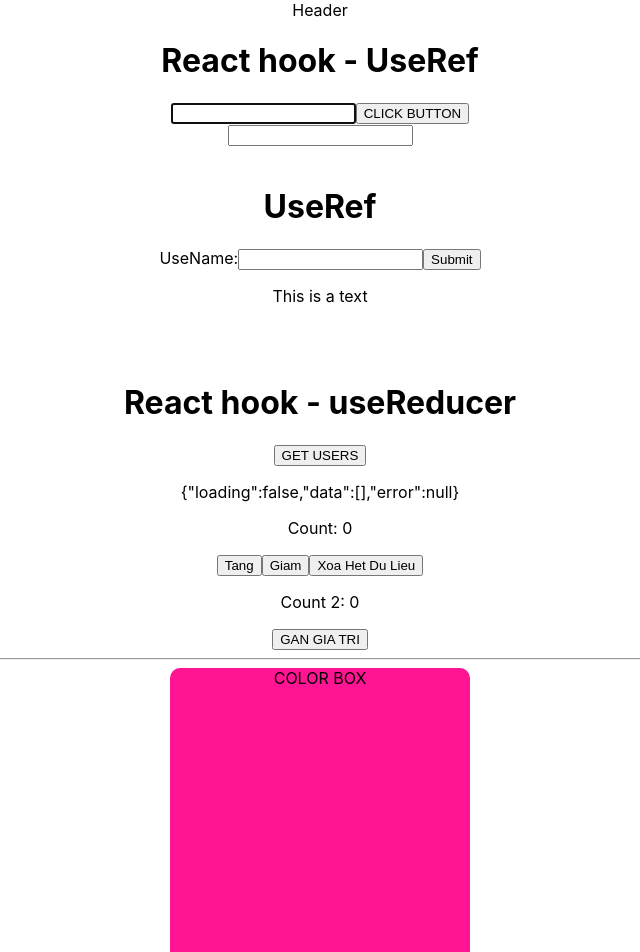
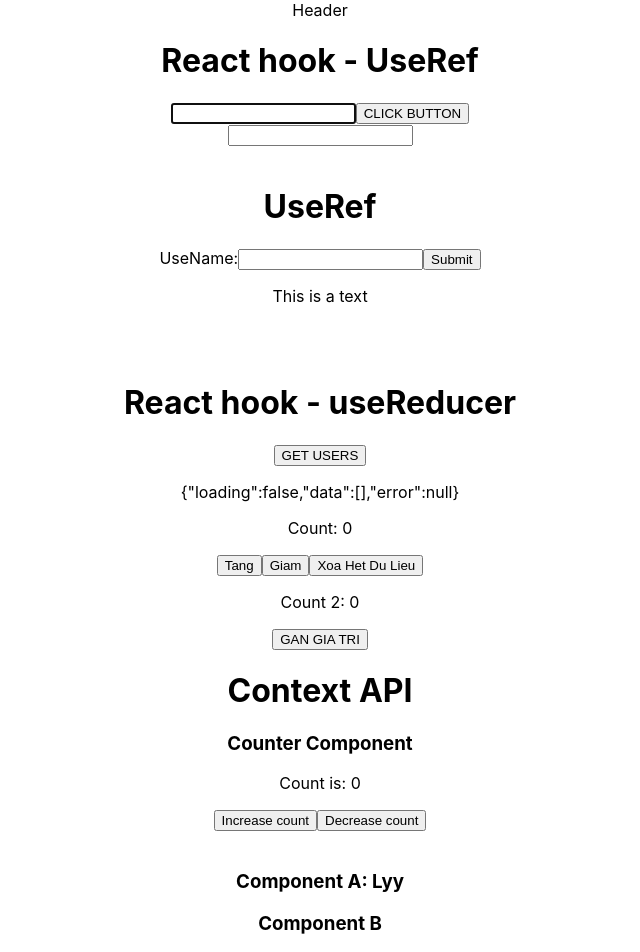
Before and after one commit to ThaoLyyy/-react-training, a React (Create React App) app in the folder example/: page / in a window 1280 px wide. Shown: the top 952 px of the page, without its empty margins (320-960 px from the left). Built offline with nearby package versions, Linux system fonts and the light colour scheme; no server answers.

Commit message:
example useContext

```diff
--- a/example/src/App.js
+++ b/example/src/App.js
@@ -22,6 +22,11 @@ import TodoForm from "./components/TodoForm";
 import PostList from "./components/PostList";
 import PostFilterForm from "./components/PostFiltersForm";
 import FocusInput from "./hooks-example/FocusInput";
+import ComponentA from "./components/ComponentA";
+import ComponentB from "./components/ComponentB";
+import MyCounter from "./components/MyCounter";
+import CounterContextProvider from "./contexts/CounterContext";
+import ComponentOne from "./components/ComponentOne";
 // import Content from "./hooks-example/Content";
 
 // import { ThemeContext } from "./hooks-example/ThemeContext";
@@ -227,9 +232,9 @@ function App() {
     });
 
     setTimeout(() => {
-      fetch('https://reqres.in/api/users')
-        .then(res => res.json())
-        .then(res => {
+      fetch("https://reqres.in/api/users")
+        .then((res) => res.json())
+        .then((res) => {
           userDispatch({
             type: "GET_USER_SUCCESS",
             data: res,
@@ -244,8 +249,13 @@ function App() {
     }, 2000);
   };
   // ==========================useReducer=======================
+  // ==========================useContext API=======================
+  const [name, setName] = useState("Lyy");
+
+  // ==========================useContext API=======================
 
   return (
+    <CounterContextProvider>
     <div className="App">
       <Header />
       <h1>React hook - UseRef</h1>
@@ -285,6 +295,13 @@ function App() {
       >
         GAN GIA TRI
       </button>
+
+      <br></br>
+      <h1>Context API</h1>
+      <MyCounter />
+      <br></br>
+      <ComponentA name={name} />
+      <ComponentB name={name} />
 
       <hr />
 
@@ -348,6 +365,8 @@ function App() {
       </div>
       <Footer />
     </div>
+
+    </CounterContextProvider>
   );
 
   // ReactJs Conditional Render
--- /dev/null
+++ b/example/src/components/ComponentA.js
@@ -0,0 +1,11 @@
+import React from 'react'
+
+function ComponentA({name}) {
+  return (
+    <div>
+        <h3>Component A: {name}</h3>
+    </div>
+  )
+}
+
+export default ComponentA
--- /dev/null
+++ b/example/src/components/ComponentB.js
@@ -0,0 +1,16 @@
+import React, { useState } from 'react'
+import ComponentC from './ComponentC'
+
+function ComponentB({name}) {
+
+    // const [name, setName] = useState('Lyy')
+  return (
+    <div>
+        <h3>Component B</h3>
+        {/* <p>Name is: {name}</p> */}
+        <ComponentC name={name}/>
+    </div>
+  )
+}
+
+export default ComponentB
--- /dev/null
+++ b/example/src/components/ComponentC.js
@@ -0,0 +1,11 @@
+import React from 'react'
+
+function ComponentC({name}) {
+  return (
+    <div>
+        <h3>Component C: {name}</h3>
+    </div>
+  )
+}
+
+export default ComponentC
--- /dev/null
+++ b/example/src/components/ComponentOne.js
@@ -0,0 +1,15 @@
+// import React, { useContext } from 'react'
+// import { CounterContext} from '../contexts/CounterContext'
+// import ComponentTwo from './ComponentTwo'
+
+// function ComponentOne() {
+//     const { count } = useContext(CounterContext)
+//   return (
+//     <div style={{backgroundColor: 'wheat'}}>
+//         <p>Count: {count}</p>
+//         <ComponentTwo />
+//     </div>
+//   )
+// }
+
+// export default ComponentOne
--- /dev/null
+++ b/example/src/components/MyCounter.js
@@ -0,0 +1,27 @@
+import React, { useContext, useState } from "react";
+import CounterContext from "../contexts/CounterContext";
+// import CounterContext from '../contexts/CounterContext'
+
+function MyCounter() {
+    const [count, setCount] = useState(0)
+
+    function increaseCount() {
+        setCount( count + 1)
+    }
+
+    function decreaseCount() {
+        setCount( count - 1)
+    }
+//   const { count, increaseCount, decreaseCount } = useContext(CounterContext);
+
+  return (
+    <div>
+      <h3>Counter Component</h3>
+      <p>Count is: {count}</p>
+      <button onClick={increaseCount}>Increase count</button>
+      <button onClick={decreaseCount}>Decrease count</button>
+    </div>
+  );
+}
+
+export default MyCounter;
--- /dev/null
+++ b/example/src/contexts/CounterContext.js
@@ -0,0 +1,26 @@
+import { createContext, useState } from "react";
+
+const CounterContext = createContext()
+
+function CounterContextProvider(props) {
+
+    const [count, setCount] = useState(0)
+
+    function increaseCount() {
+        setCount( count + 1)
+    }
+
+    function decreaseCount() {
+        setCount( count - 1)
+    }
+
+    const value = {count, increaseCount, decreaseCount}
+
+    return(
+        <CounterContext.Provider value={value}>
+            {props.children}
+        </CounterContext.Provider>
+
+    )
+}
+export default CounterContextProvider
```
Also changed, not shown: example/src/components/ComponentTwo.js (added, +13 -0 lines).
